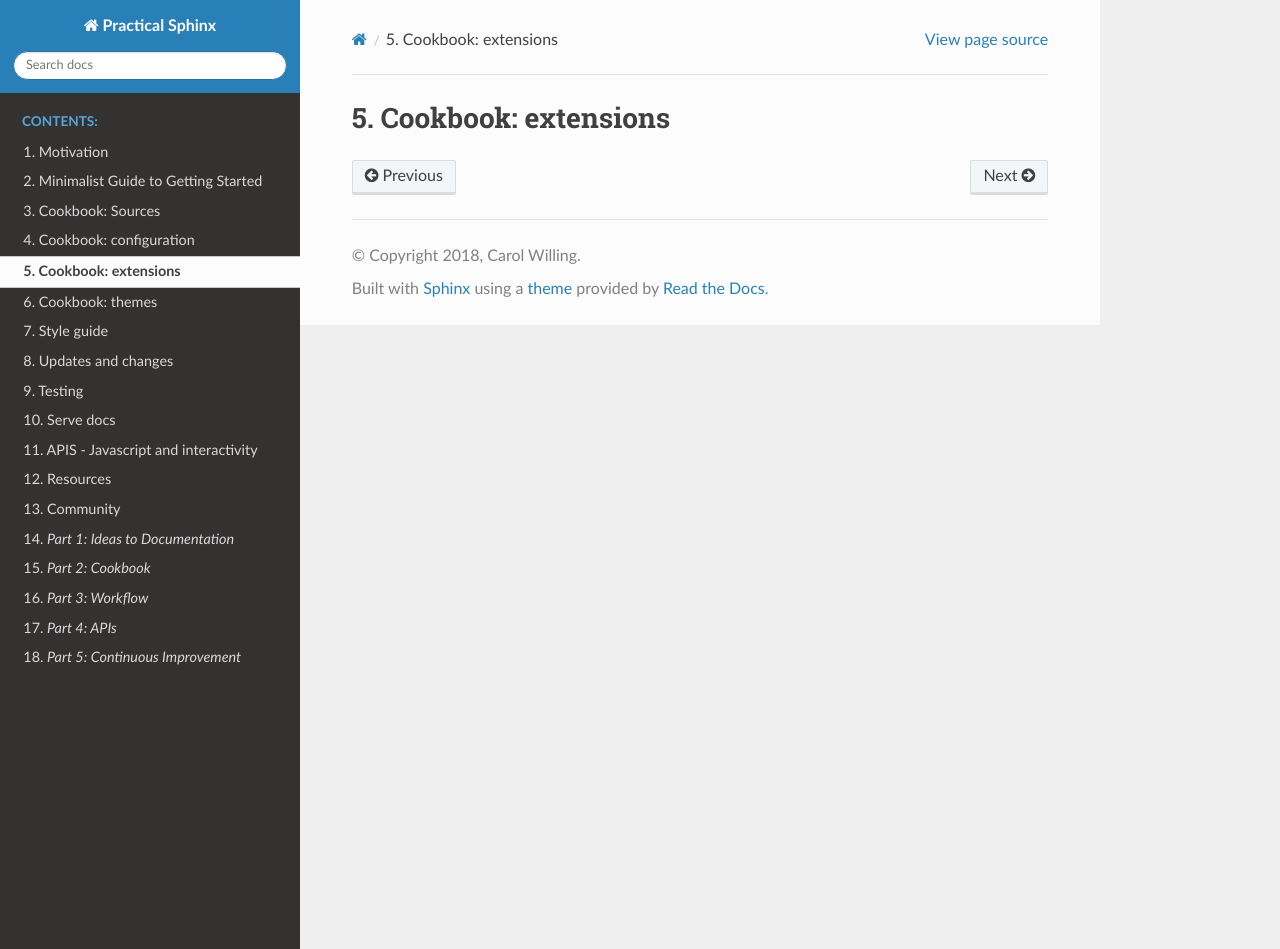
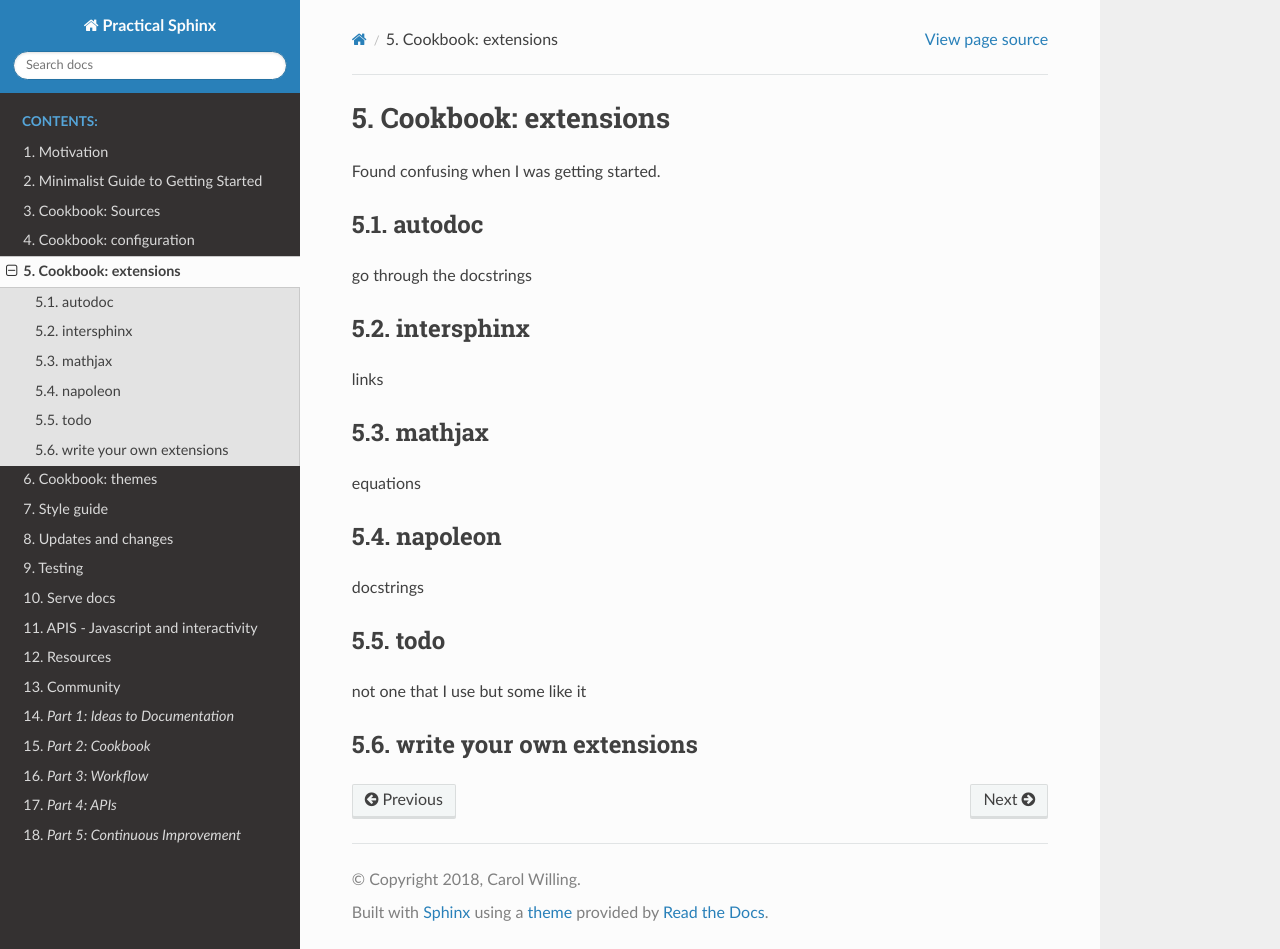
Before and after one commit to maxiaoan/practical-sphinx, a Sphinx documentation site: the page built from source/ch5-extensions.rst, in a window 1280 px wide and 949 px high. Built offline with Sphinx 7.4.7 and the Read the Docs theme 2.0.0, drawn with Linux system fonts in a browser that asks for light colours.

Commit message:
add extensions and themes brainstorming

```diff
--- a/source/ch5-extensions.rst
+++ b/source/ch5-extensions.rst
@@ -1,2 +1,32 @@
 Cookbook: extensions
 ====================
+
+Found confusing when I was getting started.
+
+autodoc
+-------
+
+go through the docstrings
+
+intersphinx
+-----------
+
+links
+
+mathjax
+-------
+
+equations
+
+napoleon
+--------
+
+docstrings
+
+todo
+----
+
+not one that I use but some like it
+
+write your own extensions
+-------------------------
```
Also changed, not shown: source/ch6-themes.rst (+10 -4 lines).
